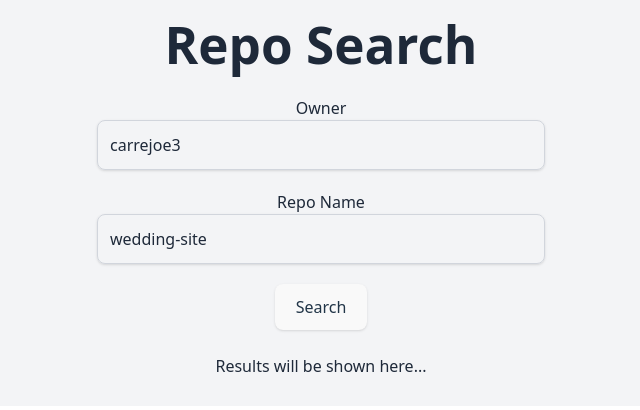
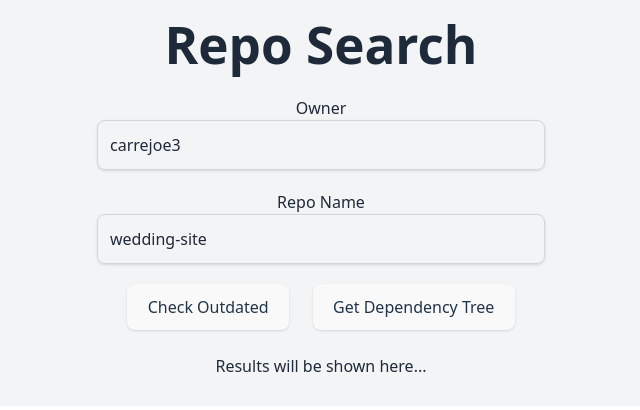
Before and after one commit to carrejoe3/repo-dashboard, a React (Vite) app in the folder client/: page / in a window 1280 px wide. Shown: the top 410 px of the page, without its empty margins (319-959 px from the left). Built offline with nearby package versions, Linux system fonts and the light colour scheme.

Commit message:
Update App.tsx

```diff
--- a/client/src/App.tsx
+++ b/client/src/App.tsx
@@ -15,11 +15,10 @@ function App() {
   const [buttonDisabled, setButtonDisabled] = useState(false)
   const [resultsText, setResultsText] = useState<ResultsText>('Results will be shown here...')
 
-  const fetchRepoData = async () => {
+  const fetchRepoData = async (route: string) => {
     try {
       setButtonDisabled(true);
-
-      const response = await fetch(`http://localhost:3030/outdated/${owner}/${repoName}`);
+      const response = await fetch(`http://localhost:3030/${route}/${owner}/${repoName}`);
 
       if (!response.ok) {
         setButtonDisabled(false);
@@ -61,13 +60,23 @@ function App() {
           className="w-full p-3 border border-gray-300 rounded-lg shadow-sm focus:outline-none focus:ring-2 focus:ring-blue-500 text-gray-800"
         />
       </div>
-      <div className='p-3 pt-5 w-full'>
-        <button
-          onClick={() => fetchRepoData()}
-          className='shadow-sm'
-          disabled={buttonDisabled || owner === '' || repoName === ''}>
-          Search
-        </button>
+      <div className='w-full flex justify-center'>
+        <div className='p-3 pt-5'>
+          <button
+            onClick={() => fetchRepoData('outdated')}
+            className='shadow-sm'
+            disabled={buttonDisabled || owner === '' || repoName === ''}>
+            Check Outdated
+          </button>
+        </div>
+        <div className='p-3 pt-5'>
+          <button
+            onClick={() => fetchRepoData('dep_tree')}
+            className='shadow-sm'
+            disabled={buttonDisabled || owner === '' || repoName === ''}>
+            Get Dependency Tree
+          </button>
+        </div>
       </div>
       <div className='p-3 w-full text-gray-800'>
         {(typeof resultsText === 'object') ? (
```
